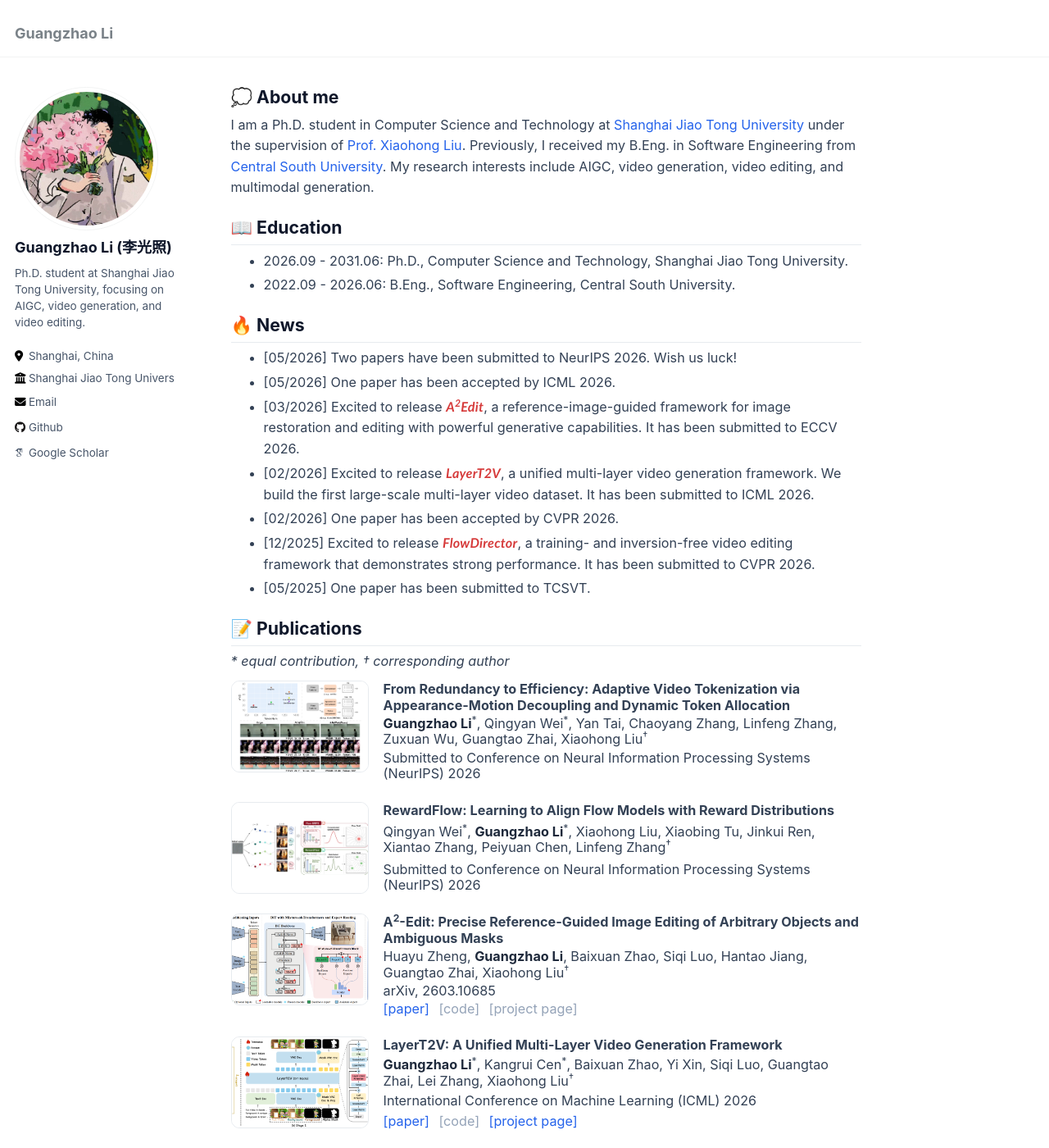
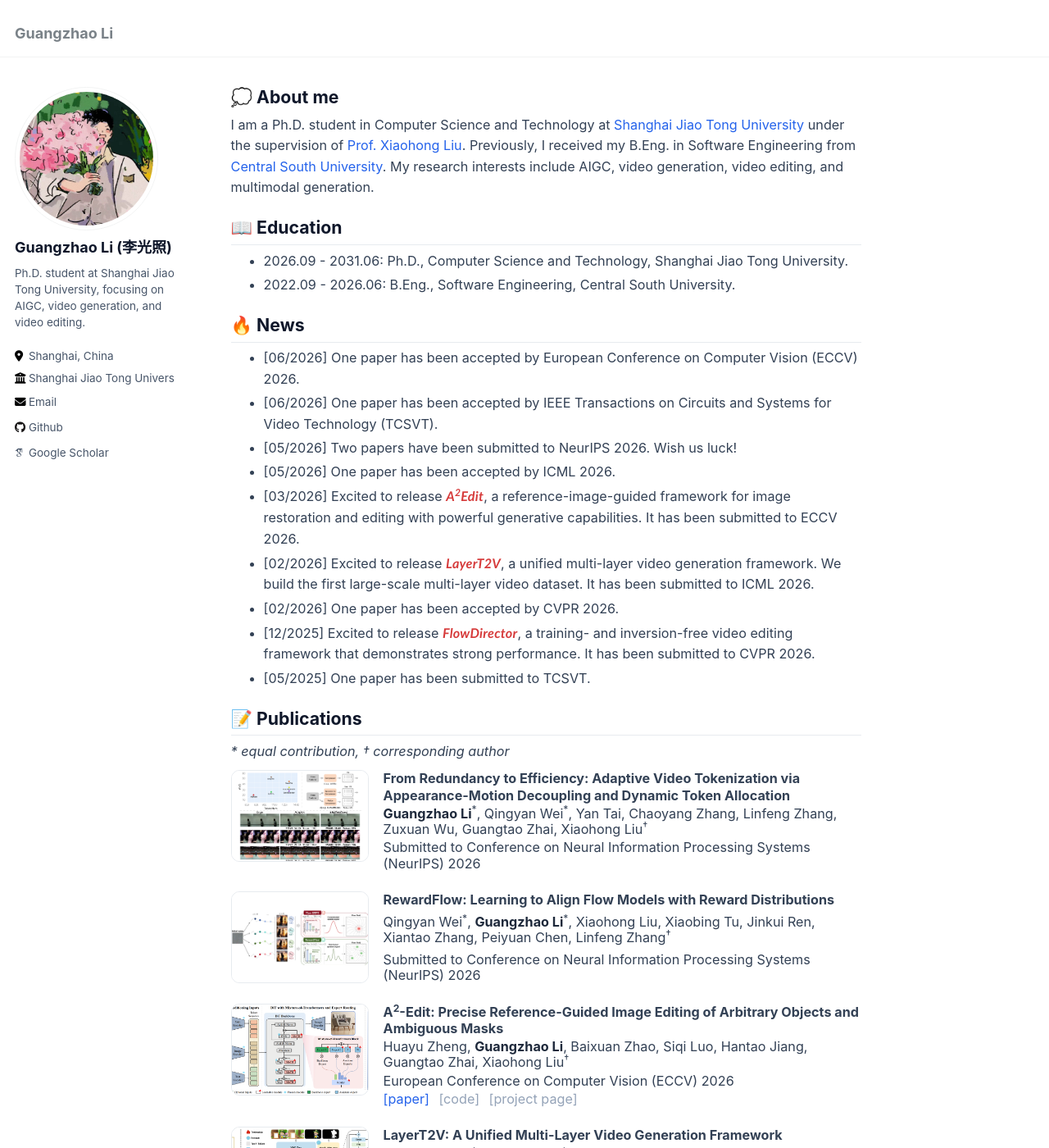
Before and after one commit to guangzhaoli/guangzhaoli.github.io, a Jekyll site: the page built from _pages/about.md, in a window 1280 px wide and 1400 px high. Shown: the whole window at 82% size. Built offline with Jekyll 4.4.1, drawn with Linux system fonts in a browser that asks for light colours; some web fonts are replaced; some of the changed text lies outside the part shown.

Commit message:
Update accepted publication statuses

```diff
--- a/_pages/about.md
+++ b/_pages/about.md
@@ -18,6 +18,8 @@
 
 # 🔥 News
 
+- [06/2026] One paper has been accepted by European Conference on Computer Vision (ECCV) 2026.
+- [06/2026] One paper has been accepted by IEEE Transactions on Circuits and Systems for Video Technology (TCSVT).
 - [05/2026] Two papers have been submitted to NeurIPS 2026. Wish us luck!
 - [05/2026] One paper has been accepted by ICML 2026.
 - [03/2026] Excited to release <span class="news-highlight">A<sup>2</sup>Edit</span>, a reference-image-guided framework for image restoration and editing with powerful generative capabilities. It has been submitted to ECCV 2026.
@@ -65,7 +67,7 @@
   <div class="publication-entry-body">
     <p class="publication-entry-title">A<sup>2</sup>-Edit: Precise Reference-Guided Image Editing of Arbitrary Objects and Ambiguous Masks</p>
     <p class="publication-entry-authors">Huayu Zheng, <strong>Guangzhao Li</strong>, Baixuan Zhao, Siqi Luo, Hantao Jiang, Guangtao Zhai, Xiaohong Liu<sup>&dagger;</sup></p>
-    <p class="publication-entry-venue">arXiv, 2603.10685</p>
+    <p class="publication-entry-venue">European Conference on Computer Vision (ECCV) 2026</p>
     <p class="publication-entry-links">
       <a class="publication-entry-link" href="https://arxiv.org/abs/2603.10685">[paper]</a>
       <span class="publication-entry-link--muted">[code]</span>
@@ -119,6 +121,6 @@
   <div class="publication-entry-body">
     <p class="publication-entry-title">SceneVLP: Augmenting Vision-Language Pre-Training Models for Video Action Recognition with Video Scene Graphs</p>
     <p class="publication-entry-authors">Liangzhen Liu<sup>*</sup>, <strong>Guangzhao Li</strong><sup>*</sup>, Qi Xie, Zhaowen Wang, Li Kuang<sup>&dagger;</sup>, Yingjie Xia, Jianwei Yin</p>
-    <p class="publication-entry-venue">Under review at IEEE Transactions on Circuits and Systems for Video Technology (TCSVT)</p>
+    <p class="publication-entry-venue">IEEE Transactions on Circuits and Systems for Video Technology (TCSVT)</p>
   </div>
 </div>
```
